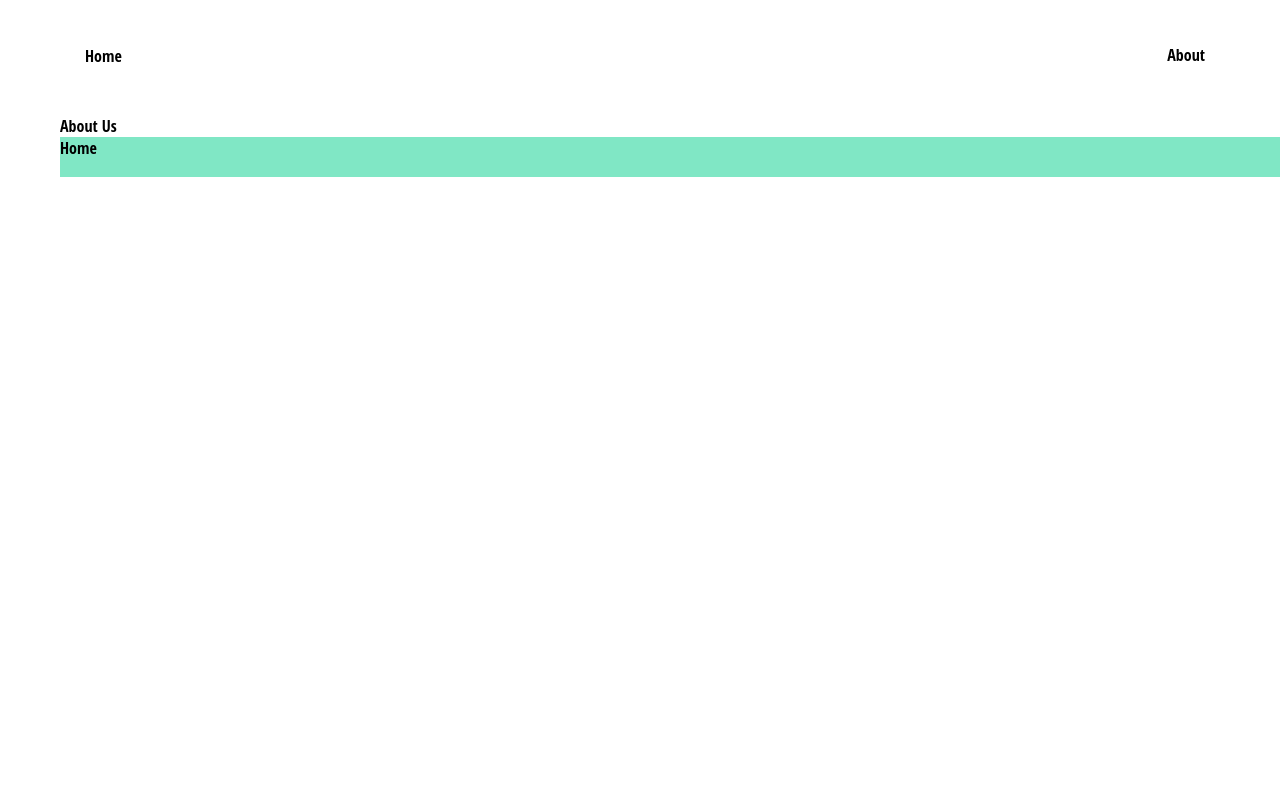
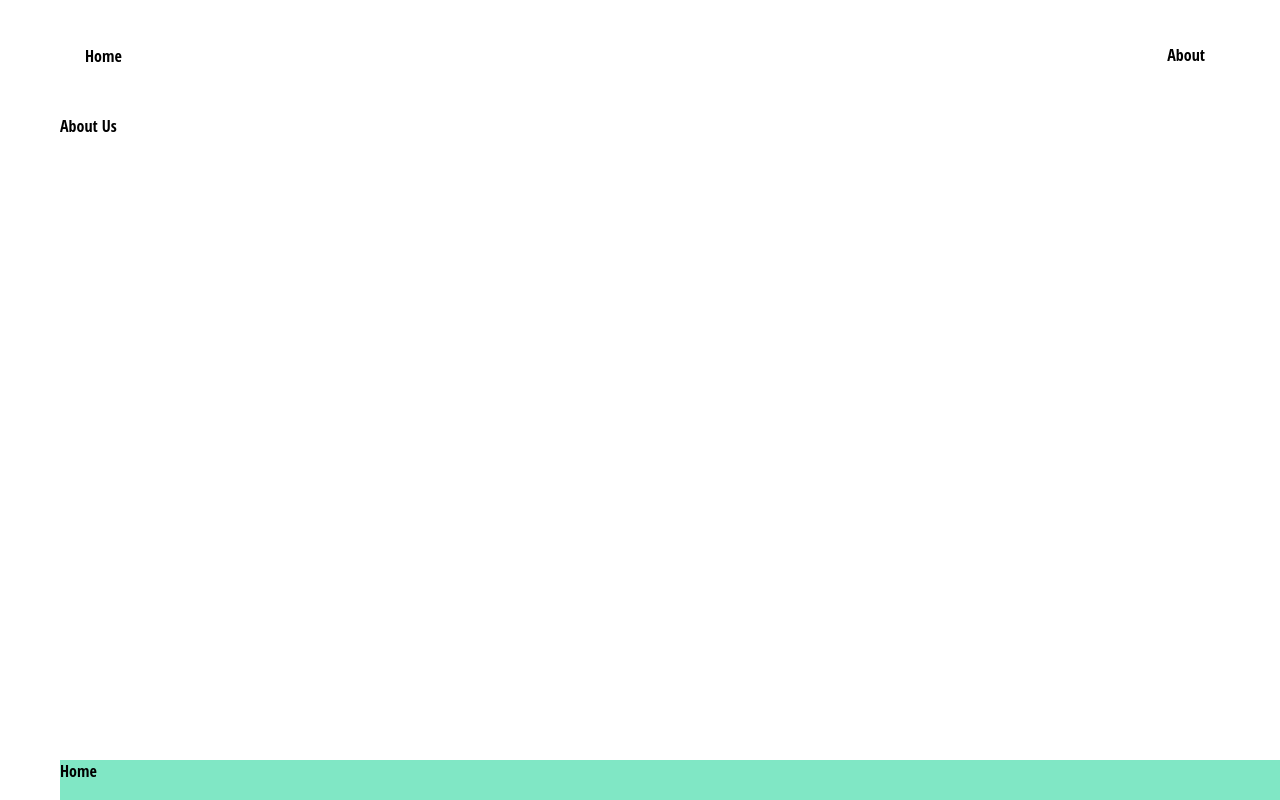
Before and after one commit to MagdalenaJasmine/arbadacarba_v1, a React (Create React App) app: page /about in a window 1280 px wide. Shown: the top 800 px of the page. Built offline with nearby package versions, Linux system fonts and the light colour scheme.

Commit message:
finished footer styling

```diff
--- a/src/components/footer/footer.styles.scss
+++ b/src/components/footer/footer.styles.scss
@@ -1,6 +1,6 @@
 .footer {
   position: absolute;
-  bottom: 1;
+  bottom: 0;
   width: 100%;
   height: 2.5rem;
   background-color: rgb(128, 231, 197);
```
